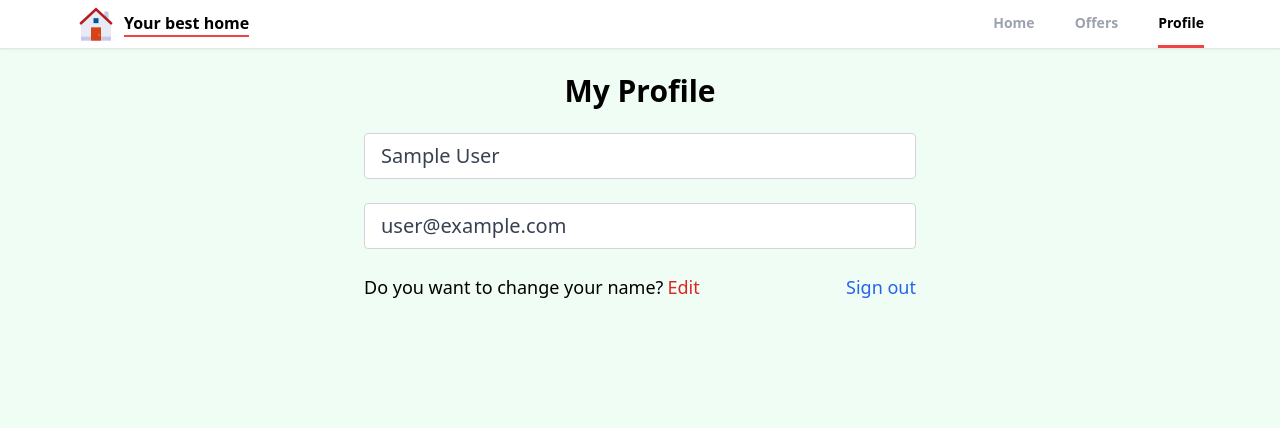
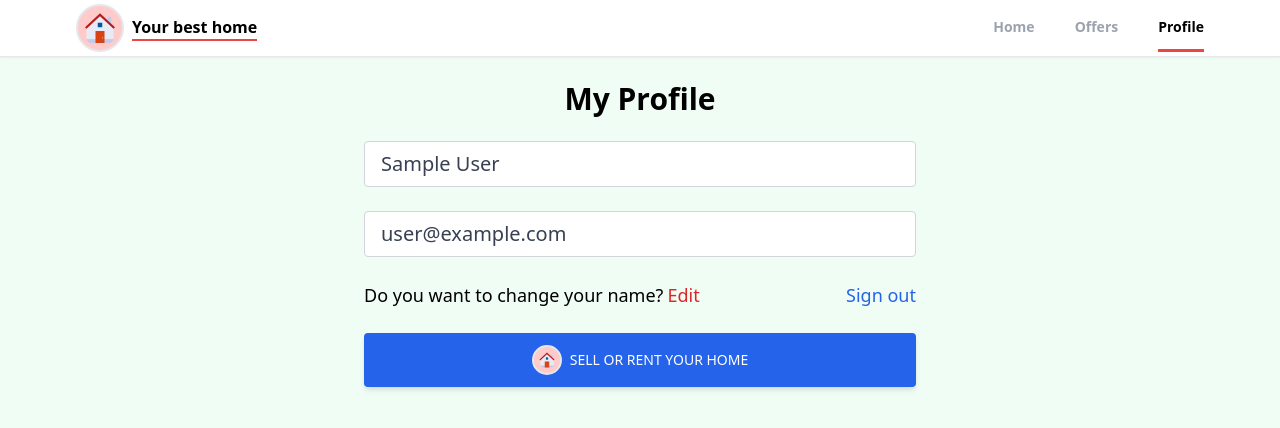
Before and after one commit to phananhnguyen1204/rental-app, a React (Create React App) app: page /profile in a window 1280 px wide. Shown: the top 428 px of the page. Built offline with nearby package versions, Linux system fonts and the light colour scheme; no server answers; sample sign-in values are in the browser's storage.

Commit message:
profile button 🚀

```diff
--- a/src/components/AppLayOut.jsx
+++ b/src/components/AppLayOut.jsx
@@ -30,7 +30,7 @@
       <header className="flex justify-between items-center px-3 max-w-6xl mx-auto">
         <div className="flex justify-center items-center">
           <FcHome
-            className="h-12 w-10 mr-2 cursor-pointer"
+            className="mr-2 text-5xl bg-red-200 rounded-full p-1 border-2 cursor-pointer my-1"
             onClick={() => navigate("/")}
           ></FcHome>
           <p className="font-semibold border-b-[2px] text-black border-b-red-500 cursor-pointer">
--- a/src/pages/Profile.jsx
+++ b/src/pages/Profile.jsx
@@ -4,6 +4,8 @@
 import { useNavigate } from "react-router";
 import { toast } from "react-toastify";
 import { db } from "../firebase";
+import { FcHome } from "react-icons/fc";
+import { Link } from "react-router-dom";
 
 function Profile() {
   const auth = getAuth();
@@ -98,6 +100,19 @@
               </p>
             </div>
           </form>
+
+          <button
+            type="submit"
+            className="w-full bg-blue-600 text-white uppercase px-7 py-3 text-sm font-medium rounded shadow-md hover:bg-blue-700 transition duration-150 ease-in-out hover:shadow-lg active:bg-blue-800"
+          >
+            <Link
+              to="create-listing"
+              className="flex justify-center items-center"
+            >
+              <FcHome className="mr-2 text-3xl bg-red-200 rounded-full p-1 border-2"></FcHome>
+              Sell or rent your home
+            </Link>
+          </button>
         </div>
       </seciton>
     </>
```
